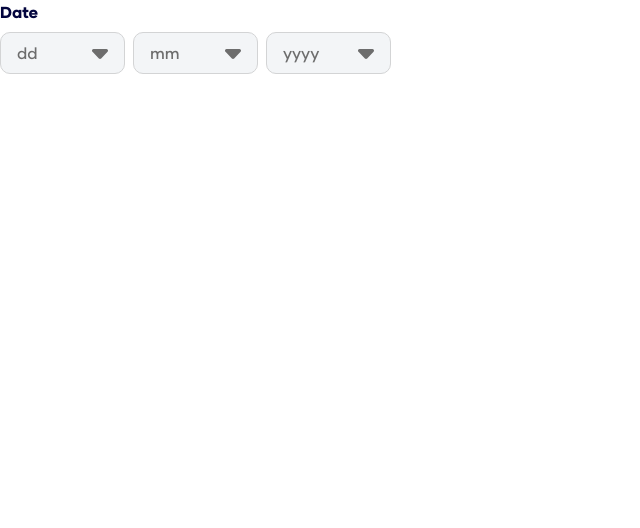
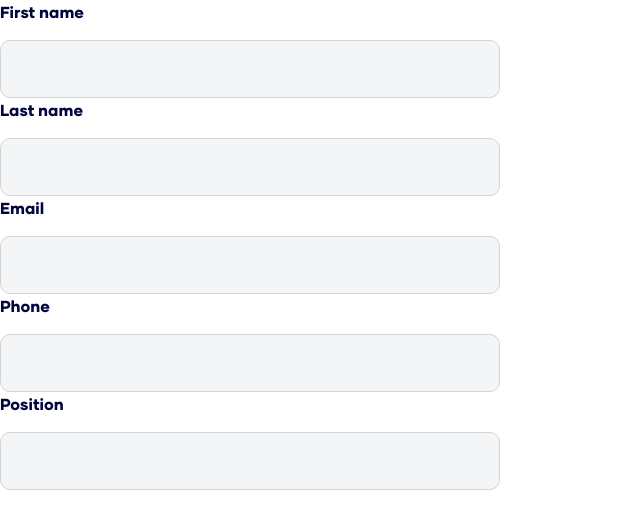
Before and after one commit to maplesyrupman/rwi-site, a Next.js app: page /test in a window 1280 px wide. Shown: the top 528 px of the page, without its empty margins (0-640 px from the left). Built offline with nearby package versions, Linux system fonts and the light colour scheme.

Commit message:
growing list logic, needs entry mutation logic

```diff
--- a/components/form-components/FormPage/styles.module.css
+++ b/components/form-components/FormPage/styles.module.css
@@ -7,7 +7,7 @@
     display: flex;
     flex-direction: column;
     gap: 2.5rem;
-    width: fit-content;
+    width: 500px;
     margin: 0 auto;
 }
 
--- /dev/null
+++ b/components/form-components/GrowingList/form.tsx
@@ -0,0 +1,48 @@
+import React, { useEffect, useState } from 'react'
+
+import ShortAnswer from '../ShortAnswer'
+import LongAnswer from '../LongAnswer'
+
+type Props = {
+    fields: any[],
+    initState?:any,
+    submit: (idx:number,  value: any) => void
+}
+
+export default function GLForm({fields, initState, submit}: Props) {
+    const initialState: any = initState || {}
+    for(let i=0;i<fields.length;i++) {
+        let field = fields[i]
+        initialState[field.id] = field
+    }
+    const [entry, editEntry] = useState(initialState)
+
+    function change(id: string, value: any) {
+        editEntry(state => {
+            return {
+                ...state,
+                [id]:value
+            }
+        })
+    }
+
+    useEffect(() => {
+        console.log(entry)
+    }, [entry])
+
+    return (
+        <div>
+            {fields.map((field, idx) => {
+
+                return (
+                    <div key={idx}>
+                        {(field.type === 'short' || field.type === 'email') && (
+                            <ShortAnswer label={field.label} id={field.id} placeholder={field.label} change={change} />
+                        )}
+                    </div>
+                )
+
+            })}
+        </div>
+    )
+}
--- /dev/null
+++ b/components/form-components/GrowingList/index.tsx
@@ -0,0 +1,26 @@
+import {useState} from 'react'
+import GLForm from './form'
+
+type Props = {
+    id: string,
+    label: string,
+    fields: any[],
+    change: (id:string, value:any[]) => void,
+    validate: () => boolean
+}
+
+export default function GrowingList({id, label, fields, change, validate}: Props) {
+    const [list, mutateList] = useState<any[]>([])
+
+    function handleEntry(entry:any, idx:number | undefined, option: string) {
+
+    }
+
+
+    return (
+        <div>
+            <GLForm fields={fields} submit={handleEntry} />
+        </div>
+    )
+
+}
--- a/components/form-components/ShortAnswer/index.tsx
+++ b/components/form-components/ShortAnswer/index.tsx
@@ -1,16 +1,22 @@
+import React from 'react';
 import styles from '../styles.module.css';
 
 interface Props {
     id: string;
     label: string;
     placeholder: string;
-    changeHandler?: (
-        e: React.ChangeEvent
+    change: (
+        id: string,
+        value: any
     ) => void;
-    validation: () => void;
+    validation?: () => void;
 }
 
-export default function ShortAnswer({id, label, placeholder, changeHandler, validation}: Props) {
+export default function ShortAnswer({id, label, placeholder, change, validation}: Props) {
+    function handleChange(e: React.ChangeEvent) {
+        const el = e.target as HTMLInputElement
+        change(id, el.value)
+    }
 
     return (
         <div className={styles.container}>
@@ -24,7 +30,7 @@ export default function ShortAnswer({id, label, placeholder, changeHandler, vali
             id={id}
             className={styles.input}
             type='text'
-            onChange={changeHandler} />
+            onChange={handleChange} />
         </div>
     )
 }
--- a/pages/test.tsx
+++ b/pages/test.tsx
@@ -1,13 +1,51 @@
 
-import DatePick from "../components/form-components/Date"
+import { useState } from "react"
+import GrowingList from "../components/form-components/GrowingList"
+
+const tq = {
+    label: 'Contacts',
+    type: 'growing-list',
+    id: '0-2',
+    min: 1,
+    value: [],
+    fields: [
+        {
+            label: 'First name',
+            type: 'short',
+            id: '0-2-0',
+            value: ''
+        }, {
+            label: 'Last name',
+            type: 'short',
+            id: '0-2-1',
+            value: ''
+        }, {
+            label: 'Email',
+            type: 'email',
+            id: '0-2-2',
+            value: ''
+        }, {
+            label: 'Phone',
+            type: 'short',
+            id: '0-2-3',
+            value: ''
+        }, {
+            label: 'Position',
+            type: 'short',
+            id: '0-2-4',
+            value: ''
+        }
+    ]
+}
 
 export default function Test() {
-    function change(id: string, value: any) {
+    function change(id:string, value:any) {
         console.log(value)
     }
+
     return (
         <div>
-            <DatePick id='1-0' label='Date' day month year change={change} />
+            <GrowingList label={tq.label} id={tq.id} fields={tq.fields} change={change} validate={() => true} />
         </div>
     )
 }
```
Also changed, not shown: components/form-components/LongAnswer/index.tsx (+7 -3 lines).
